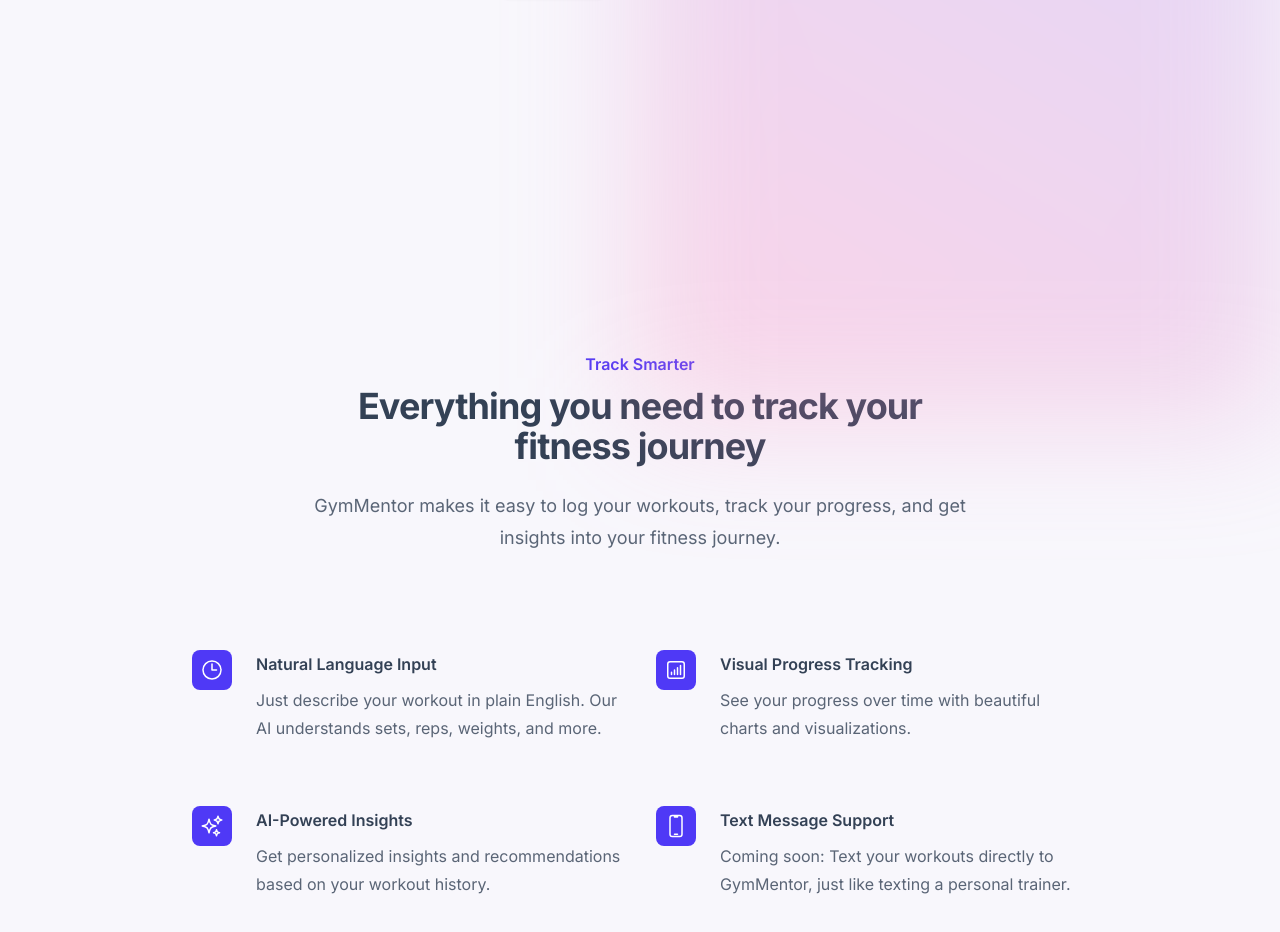
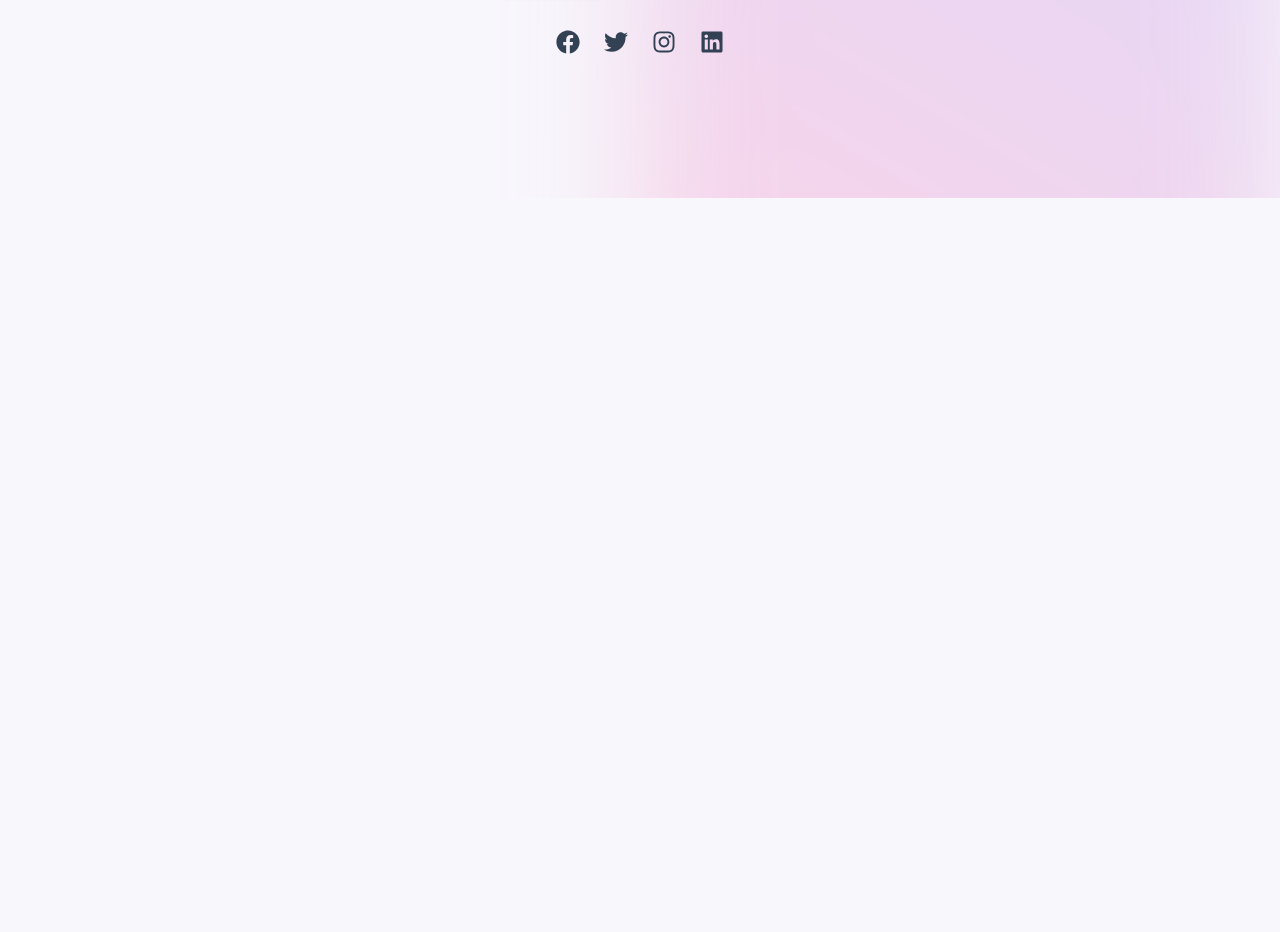
Before and after one commit to kanishk-jain-01/gymmentorai, a Next.js app: page / in a window 1280 px wide. Shown: the part 602-1534 px from the top of the page. After the commit the page ends 800 px from the top, so only its background shows below. Built offline with nearby package versions, Linux system fonts and the light colour scheme.

Commit message:
Amazing Progress

```diff
--- a/package.json
+++ b/package.json
@@ -31,6 +31,7 @@
     "react-chartjs-2": "^5.3.0",
     "react-dom": "^19.0.0",
     "react-hook-form": "^7.54.2",
+    "react-icons": "^5.5.0",
     "stripe": "^17.7.0",
     "uuid": "^11.1.0",
     "zod": "^3.24.2"
--- a/src/app/page.tsx
+++ b/src/app/page.tsx
@@ -1,12 +1,13 @@
 'use client';
 
 import Link from 'next/link';
+import { FaFacebook, FaTwitter, FaInstagram, FaLinkedin } from 'react-icons/fa';
 
 export default function Home() {
 
   return (
-    <div className="bg-theme-bg">
-      <div className="relative isolate px-6 pt-14 lg:px-8">
+    <div className="bg-theme-bg h-screen overflow-hidden">
+      <div className="relative isolate px-6 pt-14 lg:px-8 h-full">
         <div className="absolute inset-x-0 -top-40 -z-10 transform-gpu overflow-hidden blur-3xl sm:-top-80">
           <div className="relative left-[calc(50%-11rem)] aspect-[1155/678] w-[36.125rem] -translate-x-1/2 rotate-[30deg] bg-gradient-to-tr from-[#ff80b5] to-[#9089fc] opacity-30 sm:left-[calc(50%-30rem)] sm:w-[72.1875rem]"></div>
         </div>
@@ -31,6 +32,26 @@ export default function Home() {
                 View your progress <span aria-hidden="true">→</span>
               </Link>
             </div>
+
+            {/* Social Media Icons */}
+            <div className="mt-8 flex justify-center space-x-6">
+              <a href="https://facebook.com" target="_blank" rel="noopener noreferrer" className="text-theme-fg hover:text-indigo-500">
+                <FaFacebook className="h-6 w-6" aria-hidden="true" />
+                <span className="sr-only">Facebook</span>
+              </a>
+              <a href="https://twitter.com" target="_blank" rel="noopener noreferrer" className="text-theme-fg hover:text-indigo-500">
+                <FaTwitter className="h-6 w-6" aria-hidden="true" />
+                <span className="sr-only">Twitter</span>
+              </a>
+              <a href="https://instagram.com" target="_blank" rel="noopener noreferrer" className="text-theme-fg hover:text-indigo-500">
+                <FaInstagram className="h-6 w-6" aria-hidden="true" />
+                <span className="sr-only">Instagram</span>
+              </a>
+              <a href="https://linkedin.com" target="_blank" rel="noopener noreferrer" className="text-theme-fg hover:text-indigo-500">
+                <FaLinkedin className="h-6 w-6" aria-hidden="true" />
+                <span className="sr-only">LinkedIn</span>
+              </a>
+            </div>
           </div>
         </div>
 
@@ -38,76 +59,6 @@ export default function Home() {
           <div className="relative left-[calc(50%+3rem)] aspect-[1155/678] w-[36.125rem] -translate-x-1/2 bg-gradient-to-tr from-[#ff80b5] to-[#9089fc] opacity-30 sm:left-[calc(50%+36rem)] sm:w-[72.1875rem]"></div>
         </div>
       </div>
-
-      <div className="bg-theme-bg py-24 sm:py-32">
-        <div className="mx-auto max-w-7xl px-6 lg:px-8">
-          <div className="mx-auto max-w-2xl lg:text-center">
-            <h2 className="text-base font-semibold leading-7 text-indigo-600">Track Smarter</h2>
-            <p className="mt-2 text-3xl font-bold tracking-tight text-theme-fg sm:text-4xl">
-              Everything you need to track your fitness journey
-            </p>
-            <p className="mt-6 text-lg leading-8 text-theme-fg opacity-80">
-              GymMentor makes it easy to log your workouts, track your progress, and get insights into your fitness journey.
-            </p>
-          </div>
-          <div className="mx-auto mt-16 max-w-2xl sm:mt-20 lg:mt-24 lg:max-w-4xl">
-            <dl className="grid max-w-xl grid-cols-1 gap-x-8 gap-y-10 lg:max-w-none lg:grid-cols-2 lg:gap-y-16">
-              <div className="relative pl-16">
-                <dt className="text-base font-semibold leading-7 text-theme-fg">
-                  <div className="absolute left-0 top-0 flex h-10 w-10 items-center justify-center rounded-lg bg-indigo-600">
-                    <svg className="h-6 w-6 text-white" fill="none" viewBox="0 0 24 24" strokeWidth="1.5" stroke="currentColor">
-                      <path strokeLinecap="round" strokeLinejoin="round" d="M12 6v6h4.5m4.5 0a9 9 0 11-18 0 9 9 0 0118 0z" />
-                    </svg>
-                  </div>
-                  Natural Language Input
-                </dt>
-                <dd className="mt-2 text-base leading-7 text-theme-fg opacity-80">
-                  Just describe your workout in plain English. Our AI understands sets, reps, weights, and more.
-                </dd>
-              </div>
-              <div className="relative pl-16">
-                <dt className="text-base font-semibold leading-7 text-theme-fg">
-                  <div className="absolute left-0 top-0 flex h-10 w-10 items-center justify-center rounded-lg bg-indigo-600">
-                    <svg className="h-6 w-6 text-white" fill="none" viewBox="0 0 24 24" strokeWidth="1.5" stroke="currentColor">
-                      <path strokeLinecap="round" strokeLinejoin="round" d="M7.5 14.25v2.25m3-4.5v4.5m3-6.75v6.75m3-9v9M6 20.25h12A2.25 2.25 0 0020.25 18V6A2.25 2.25 0 0018 3.75H6A2.25 2.25 0 003.75 6v12A2.25 2.25 0 006 20.25z" />
-                    </svg>
-                  </div>
-                  Visual Progress Tracking
-                </dt>
-                <dd className="mt-2 text-base leading-7 text-theme-fg opacity-80">
-                  See your progress over time with beautiful charts and visualizations.
-                </dd>
-              </div>
-              <div className="relative pl-16">
-                <dt className="text-base font-semibold leading-7 text-theme-fg">
-                  <div className="absolute left-0 top-0 flex h-10 w-10 items-center justify-center rounded-lg bg-indigo-600">
-                    <svg className="h-6 w-6 text-white" fill="none" viewBox="0 0 24 24" strokeWidth="1.5" stroke="currentColor">
-                      <path strokeLinecap="round" strokeLinejoin="round" d="M9.813 15.904L9 18.75l-.813-2.846a4.5 4.5 0 00-3.09-3.09L2.25 12l2.846-.813a4.5 4.5 0 003.09-3.09L9 5.25l.813 2.846a4.5 4.5 0 003.09 3.09L15.75 12l-2.846.813a4.5 4.5 0 00-3.09 3.09zM18.259 8.715L18 9.75l-.259-1.035a3.375 3.375 0 00-2.455-2.456L14.25 6l1.036-.259a3.375 3.375 0 002.455-2.456L18 2.25l.259 1.035a3.375 3.375 0 002.456 2.456L21.75 6l-1.035.259a3.375 3.375 0 00-2.456 2.456zM16.894 20.567L16.5 21.75l-.394-1.183a2.25 2.25 0 00-1.423-1.423L13.5 18.75l1.183-.394a2.25 2.25 0 001.423-1.423l.394-1.183.394 1.183a2.25 2.25 0 001.423 1.423l1.183.394-1.183.394a2.25 2.25 0 00-1.423 1.423z" />
-                    </svg>
-                  </div>
-                  AI-Powered Insights
-                </dt>
-                <dd className="mt-2 text-base leading-7 text-theme-fg opacity-80">
-                  Get personalized insights and recommendations based on your workout history.
-                </dd>
-              </div>
-              <div className="relative pl-16">
-                <dt className="text-base font-semibold leading-7 text-theme-fg">
-                  <div className="absolute left-0 top-0 flex h-10 w-10 items-center justify-center rounded-lg bg-indigo-600">
-                    <svg className="h-6 w-6 text-white" fill="none" viewBox="0 0 24 24" strokeWidth="1.5" stroke="currentColor">
-                      <path strokeLinecap="round" strokeLinejoin="round" d="M10.5 1.5H8.25A2.25 2.25 0 006 3.75v16.5a2.25 2.25 0 002.25 2.25h7.5A2.25 2.25 0 0018 20.25V3.75a2.25 2.25 0 00-2.25-2.25H13.5m-3 0V3h3V1.5m-3 0h3m-3 18.75h3" />
-                    </svg>
-                  </div>
-                  Text Message Support
-                </dt>
-                <dd className="mt-2 text-base leading-7 text-theme-fg opacity-80">
-                  Coming soon: Text your workouts directly to GymMentor, just like texting a personal trainer.
-                </dd>
-              </div>
-            </dl>
-          </div>
-        </div>
-      </div>
     </div>
   );
 }
--- a/src/components/WorkoutList.tsx
+++ b/src/components/WorkoutList.tsx
@@ -46,13 +46,13 @@ export default function WorkoutList({ workouts, isLoading, onWorkoutUpdated }: W
             <li key={workout.id}>
               <div className="px-4 py-4 sm:px-6">
                 <div className="flex items-center justify-between">
-                  <h3 className="text-lg font-medium text-indigo-600 truncate">
+                  <h3 className="text-lg font-medium truncate">
                     {workout.name || 'Workout'}
                   </h3>
                   <div className="ml-2 flex-shrink-0 flex items-center space-x-2">
                     <button
                       onClick={() => setEditingWorkout(workout)}
-                      className="inline-flex items-center px-2.5 py-1.5 border border-transparent text-xs font-medium rounded text-indigo-700 bg-indigo-100 hover:bg-indigo-200 focus:outline-none focus:ring-2 focus:ring-offset-2 focus:ring-indigo-500"
+                      className="inline-flex items-center px-2.5 py-1.5 border border-transparent text-xs font-medium rounded bg-theme-accent hover:bg-indigo-200 focus:outline-none focus:ring-2 focus:ring-offset-2 focus:ring-indigo-500"
                     >
                       Edit
                     </button>
--- a/src/components/charts/CustomChart.tsx
+++ b/src/components/charts/CustomChart.tsx
@@ -185,8 +185,8 @@ const CustomChart: React.FC<CustomChartProps> = ({
         />
 
         {config.exercise && personalRecords[config.exercise] && config.metric === 'weight' && (
-          <div className="mb-4 p-3 bg-indigo-50 rounded-md">
-            <p className="text-sm font-medium text-indigo-700">
+          <div className="mb-4 p-3 bg-theme-accent bg-indigo-50 rounded-md">
+            <p className="text-sm font-medium text-theme-fg">
               Personal Record: {personalRecords[config.exercise].weight} lbs on {new Date(personalRecords[config.exercise].date).toLocaleDateString()}
             </p>
           </div>
```
Also changed, not shown: src/components/Layout.tsx (+26 -3 lines), 1 other file (tests, documents, lock files or other folders).
